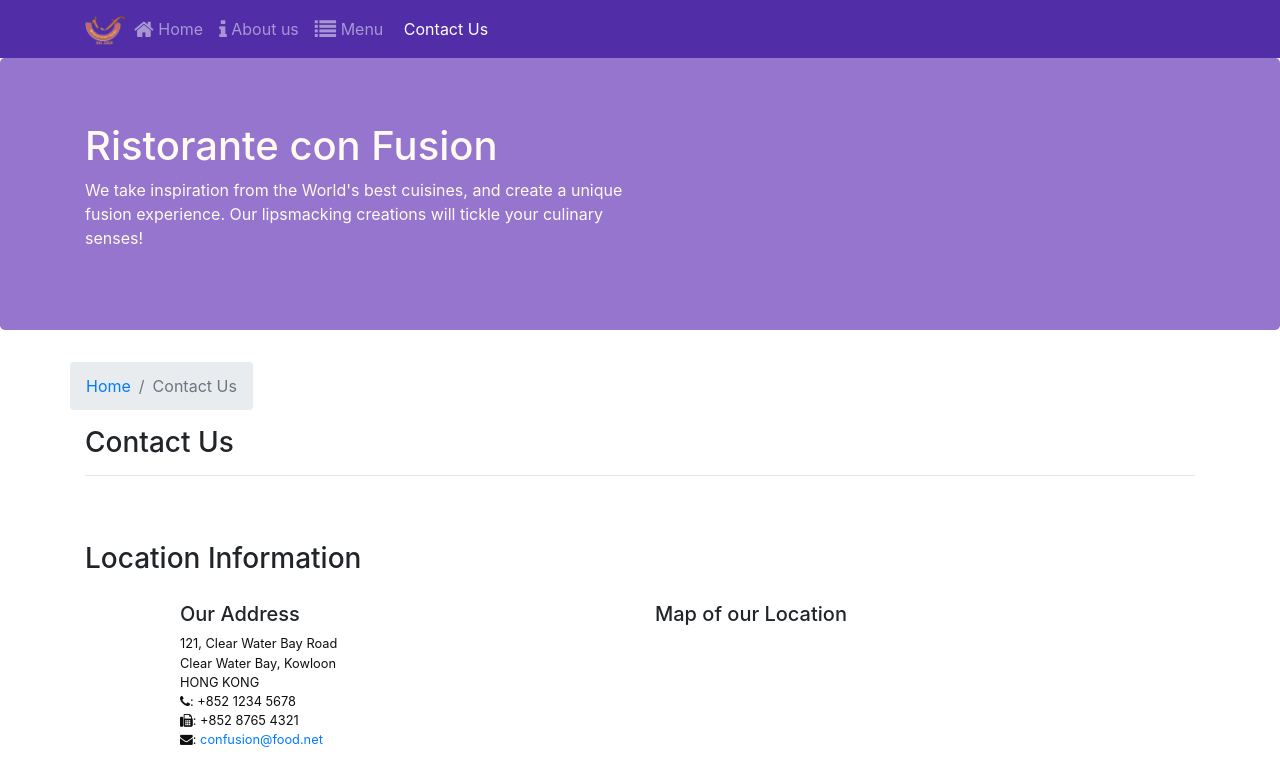
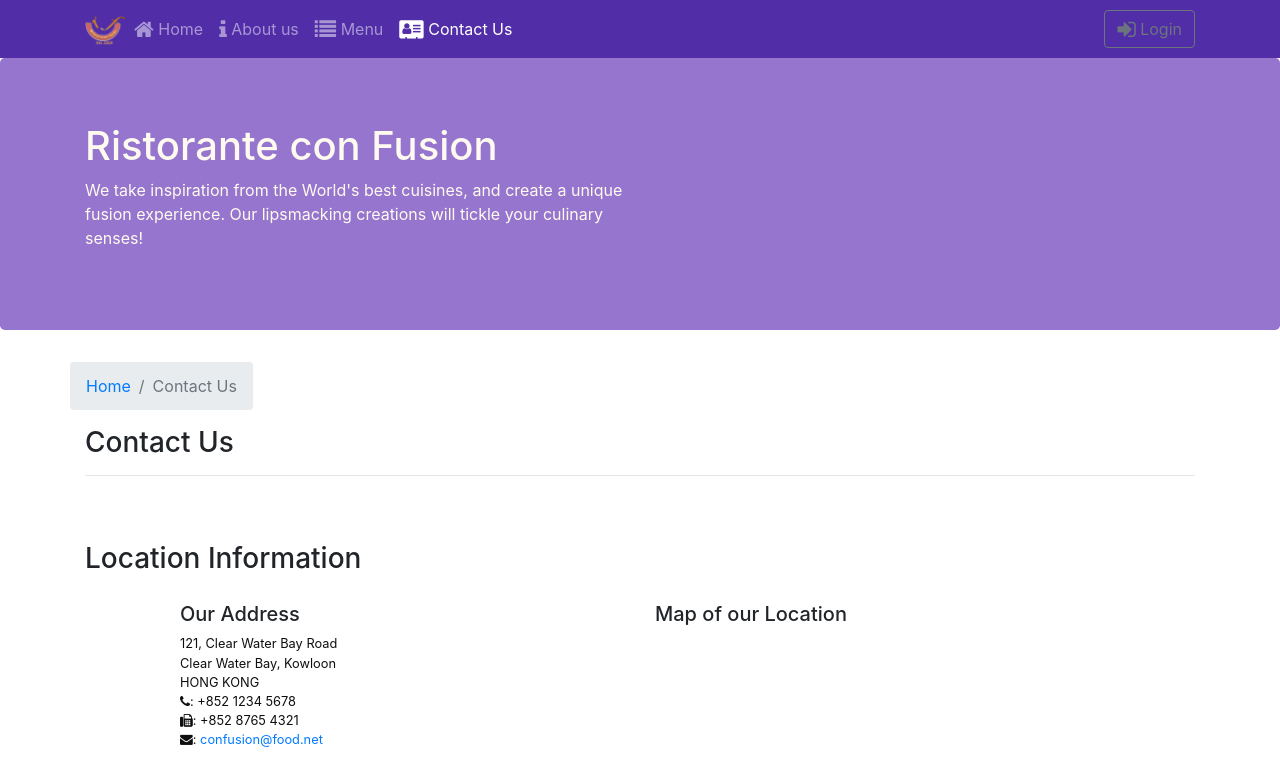
Before and after one commit to Robsangar/bootstrap-test, a React (Create React App) app in the folder confusion/: page /contactus in a window 1280 px wide. Shown: the top 782 px of the page. Built offline with nearby package versions, Linux system fonts and the light colour scheme.

Commit message:
uncontrolled forms

```diff
--- a/confusion/src/components/HeaderComponent.js
+++ b/confusion/src/components/HeaderComponent.js
@@ -1,15 +1,21 @@
 import React, { Component } from 'react';
-import { Navbar, NavbarBrand, Nav, NavbarToggler, Collapse, NavItem, Jumbotron } from 'reactstrap';
+import {
+  Navbar, NavbarBrand, Nav, NavbarToggler, Collapse, NavItem, Jumbotron,
+  Button, Modal, ModalHeader, ModalBody,
+  Form, FormGroup, Input, Label
+} from 'reactstrap';
 import { NavLink } from 'react-router-dom';
 
 class Header extends Component {
   constructor(props) {
     super(props);
-
     this.state = {
-      isNavOpen: false
+      isNavOpen: false,
+      isModalOpen: false
     };
     this.toggleNav = this.toggleNav.bind(this);
+    this.toggleModal = this.toggleModal.bind(this);
+    this.handleLogin = this.handleLogin.bind(this);
   }
 
   toggleNav() {
@@ -17,6 +23,19 @@
       isNavOpen: !this.state.isNavOpen
     });
   }
+
+  toggleModal() {
+    this.setState({
+      isModalOpen: !this.state.isModalOpen
+    });
+  }
+
+  handleLogin(event) {
+    this.toggleModal();
+    alert("Username: " + this.username.value + " Password: " + this.password.value + " Remember: " + this.remember.checked);
+    event.preventDefault();
+  }
+
   render() {
     return (
       <>
@@ -45,8 +64,15 @@
                 </NavItem>
                 <NavItem>
                   <NavLink className="nav-link" to="/contactus">
-                    <span className="fa fa-adress-card fa-lg"></span> Contact Us
+                    <span className="fa fa-address-card fa-lg"></span> Contact Us
                 </NavLink>
+                </NavItem>
+              </Nav>
+              <Nav className="ml-auto" navbar>
+                <NavItem>
+                  <Button outline onClick={this.toggleModal}>
+                    <span className="fa fa-sign-in fa-lg"></span> Login
+                    </Button>
                 </NavItem>
               </Nav>
             </Collapse>
@@ -62,6 +88,31 @@
             </div>
           </div>
         </Jumbotron>
+        <Modal isOpen={this.state.isModalOpen} toggle={this.toggleModal}>
+          <ModalHeader toggle={this.toggleModal}>Login</ModalHeader>
+          <ModalBody>
+            <Form onSubmit={this.handleLogin}>
+              <FormGroup>
+                <Label htmlFor="username">Username</Label>
+                <Input type="text" id="username" name="username"
+                  innerRef={(input) => this.username = input} />
+              </FormGroup>
+              <FormGroup>
+                <Label htmlFor="password">Password</Label>
+                <Input type="password" id="password" name="password"
+                  innerRef={(input) => this.password = input} />
+              </FormGroup>
+              <FormGroup check>
+                <Label check>
+                  <Input type="checkbox" name="remember"
+                    innerRef={(input) => this.remember = input} />
+                    Remember me
+                </Label>
+              </FormGroup>
+              <Button type="submit" value="submit" color="primary">Login</Button>
+            </Form>
+          </ModalBody>
+        </Modal>
       </>
     );
   }
```
